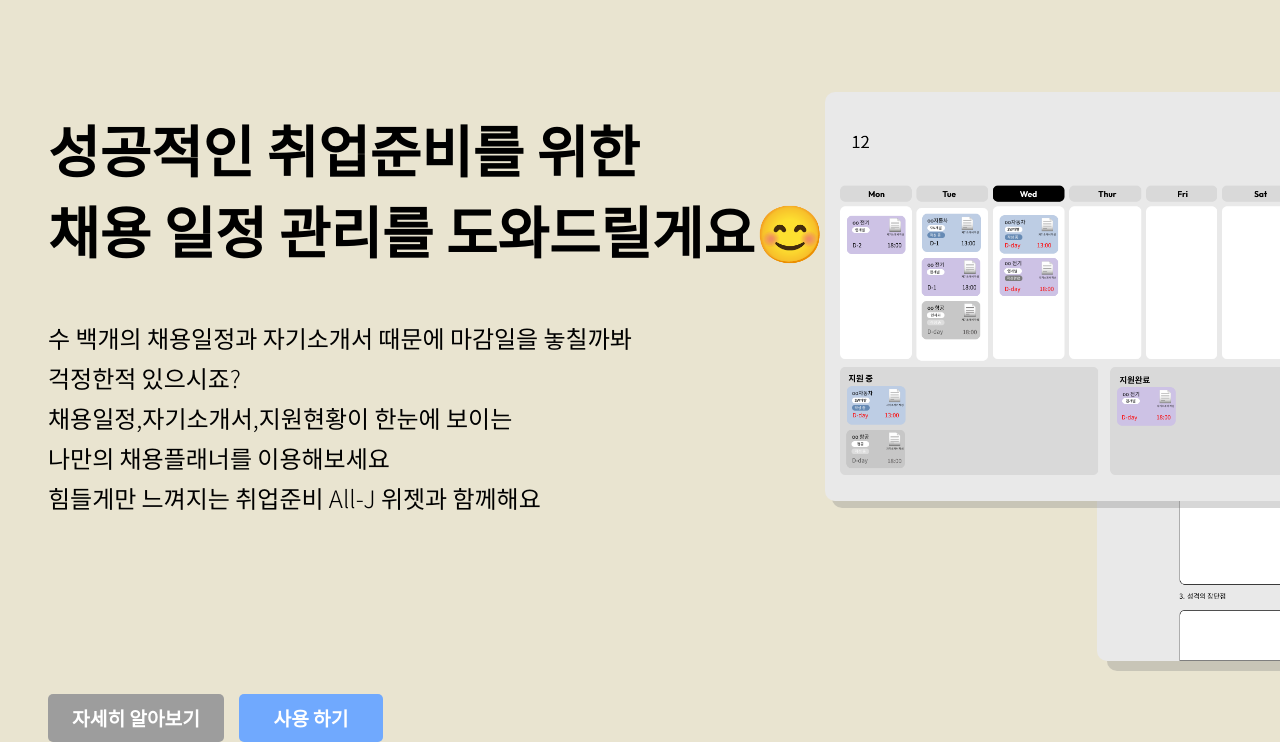
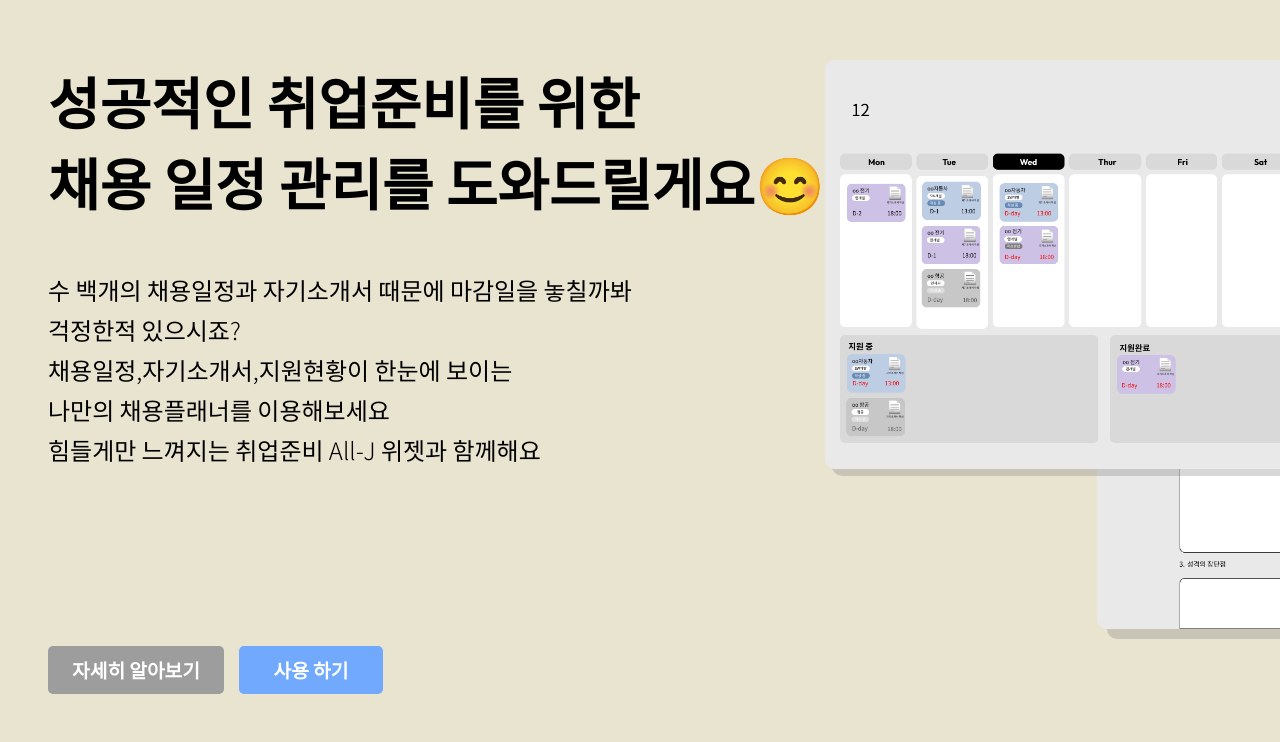
Before and after one commit to p-so-yeon/All_J, a React (Create React App) app: page / in a window 1280 px wide. Shown: the part 180-922 px from the top of the page. After the commit the page ends 874 px from the top, so only its background shows below. Built offline with nearby package versions, Linux system fonts and the light colour scheme.

Commit message:
center css

```diff
--- a/src/Landing.css
+++ b/src/Landing.css
@@ -14,12 +14,12 @@
 
   display: flex;
   flex-direction: column;
-  margin-top: 3rem;
+  margin-top: 0rem;
   gap: 3rem;
 }
 
 .right {
-  margin-top: 2rem;
+  margin-top: 0rem;
   position: relative;
 
   margin-right: 3%;
```
